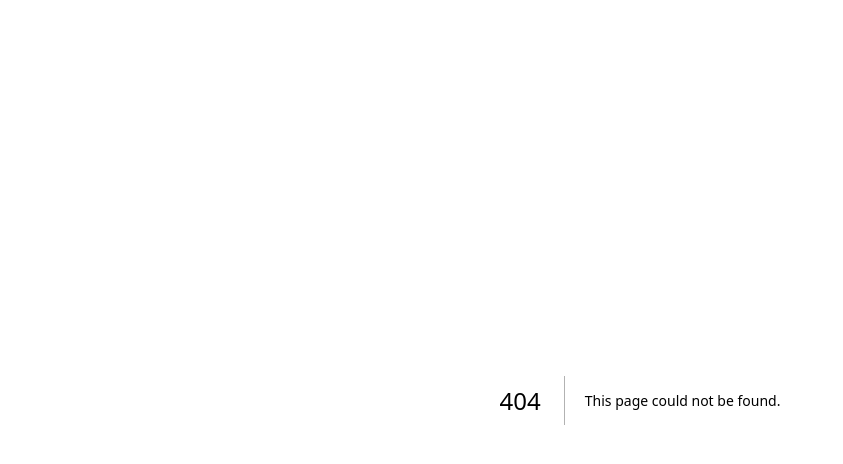
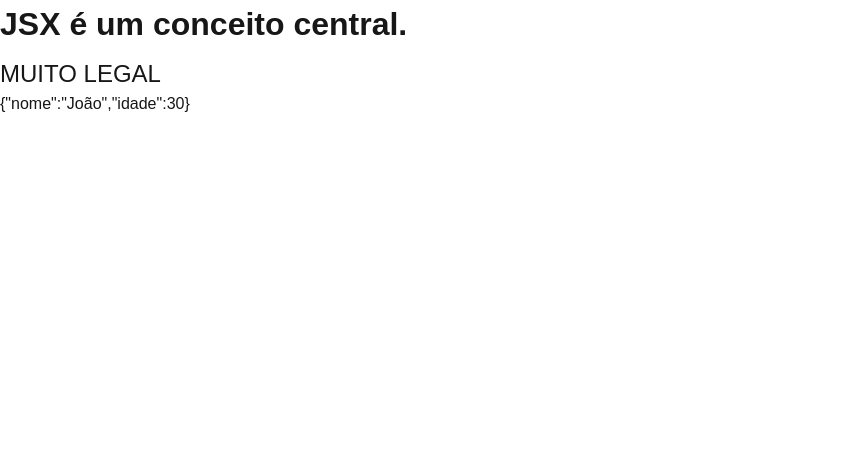
Before and after one commit to pitercoding/curso-javascript-cod3r, a Next.js app in the folder 18-nextjs/fundamentos/: page /jsx in a window 1280 px wide. Before the commit this address had no page. Shown: the top 464 px of the page, without its empty margins (0-843 px from the left). Built offline with nearby package versions, Linux system fonts and the light colour scheme.

Commit message:
feat(aula): 439. Integração JavaScript/JSX

```diff
--- /dev/null
+++ b/18-nextjs/fundamentos/src/app/jsx/page.jsx
@@ -0,0 +1,17 @@
+export default function Jsx() {
+    const titulo = <h1>JSX é um conceito central.</h1>
+
+    function subtitulo() {
+        return <h2>{ "muito legal".toLocaleUpperCase() }</h2>
+    }
+
+    return (
+        <div>
+            {titulo}
+            {subtitulo()}
+            <p>
+                { JSON.stringify({nome: 'João', idade: 30}) }
+            </p>
+        </div>
+    )
+}
--- a/18-nextjs/fundamentos/src/app/teste/page.jsx
+++ /dev/null
@@ -1,8 +0,0 @@
-export default function Teste() {
-    return (
-        <div>
-            <h1>Página de Teste!</h1>
-            <p>Lorem ipsum dolor sit amet consectetur adipisicing elit. Fugit libero sapiente quia pariatur laborum asperiores aspernatur omnis reprehenderit rem incidunt, molestiae culpa blanditiis id fugiat provident, in dolorum illo. Veniam.</p>
-        </div>
-    )
-}
```
